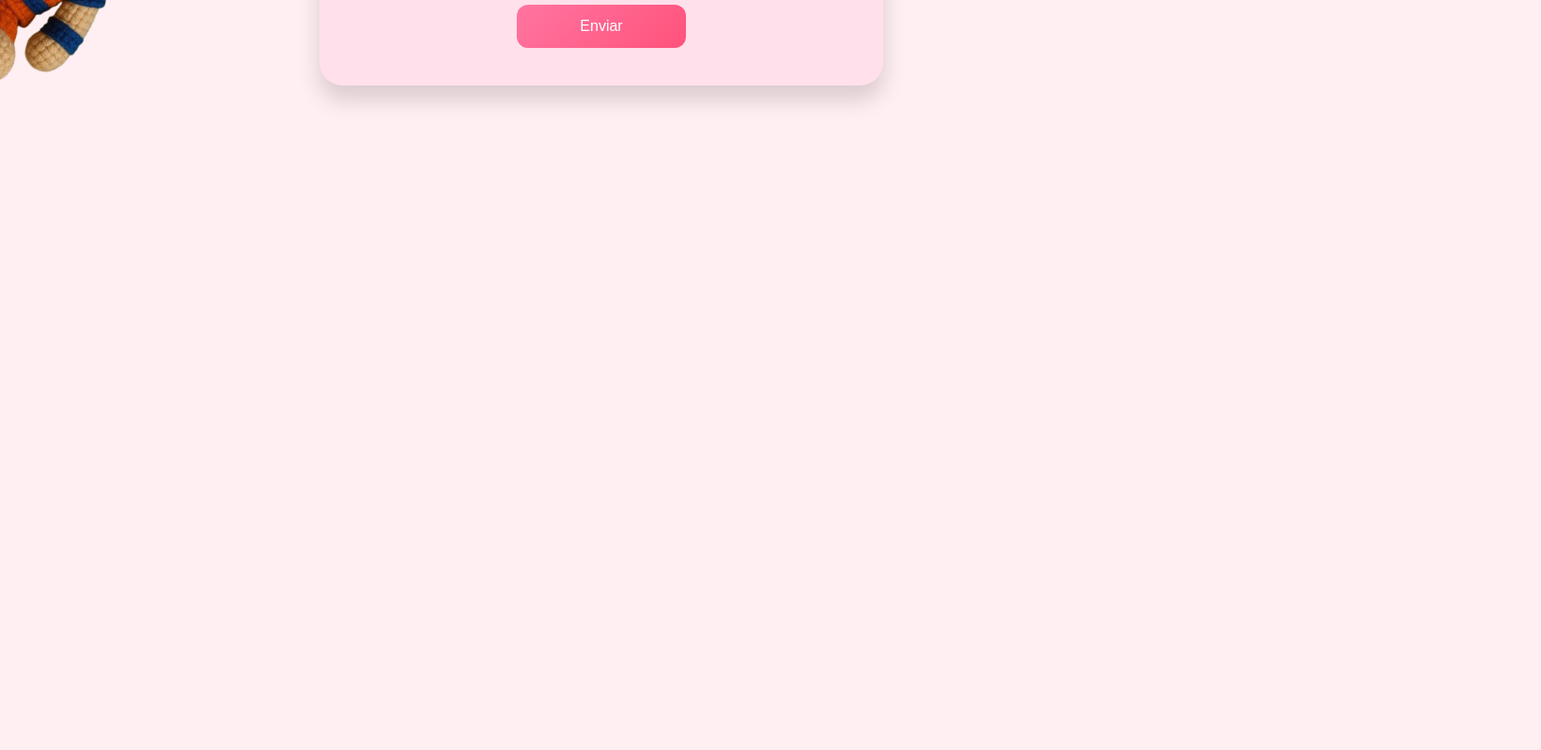
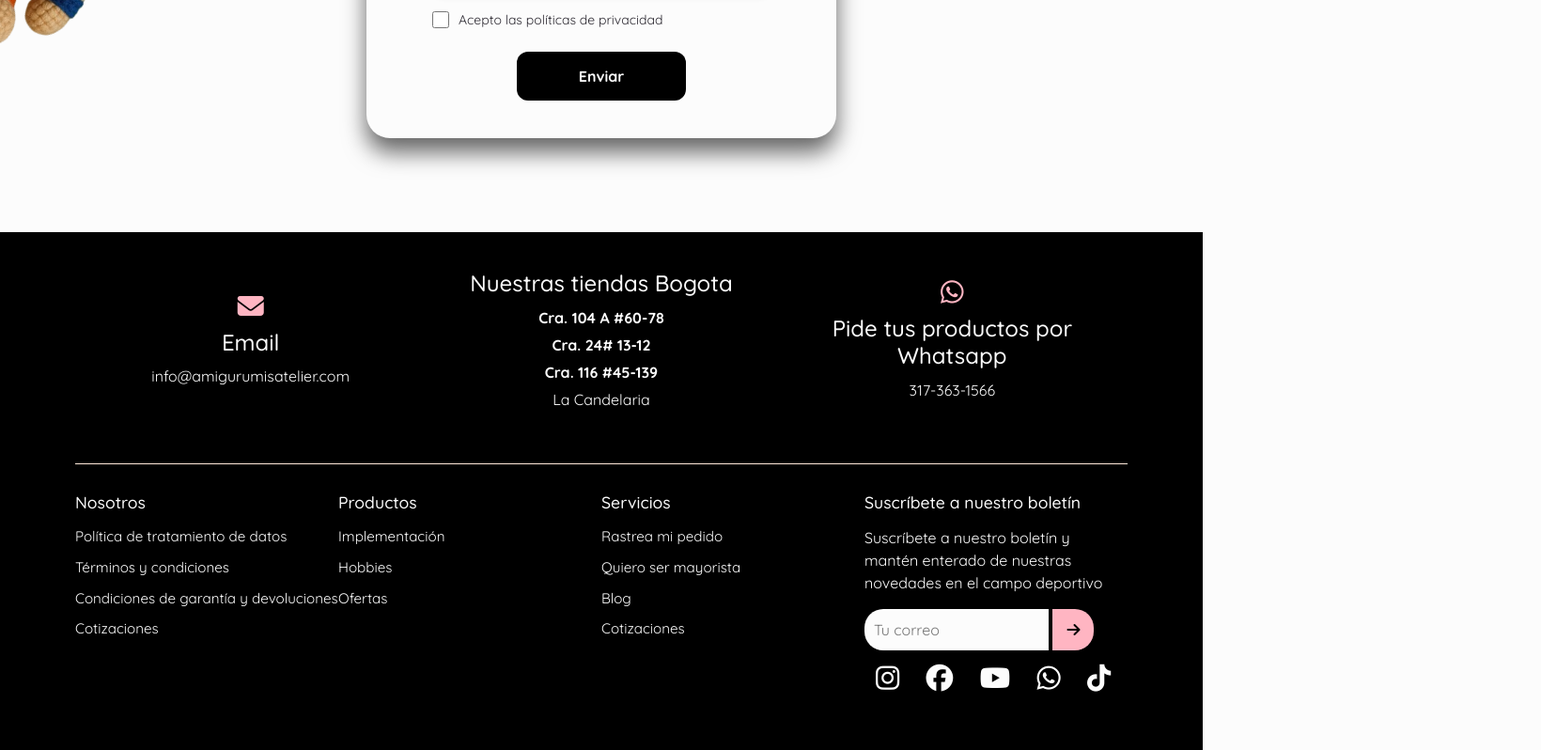
Before and after one commit to nolongerfizz/Codigo-en-accion, a plain HTML site: page HTML/contactanos.html in a window 1280 px wide. Shown: the part 614-1412 px from the top of the page at 94% size, 1640 px wide, since content can reach past the window. Before the commit the page ends 800 px from the top, so only its background shows below. Drawn offline with nearby package versions, Linux system fonts and the light colour scheme.

Commit message:
feat: tarea número 6 concluída

```diff
--- a/CSS/style_acerca.css
+++ b/CSS/style_acerca.css
@@ -9,6 +9,8 @@
     --atelier-rosa-ternura: #FFB5C2;   /* Rosa pastel, evoca dulzura y ternura */
     --atelier-cian-celeste: #83CDE2;   /* Cian suave, como un cielo bordado */
     --atelier-piel-suave: #FFE9DA;     /* Tono piel claro, perfecto para personajes */
+    --atelier-rosa-zakura:#EC407A ;     /* Tono piel claro, perfecto para personajes */
+
   }
 /* UNIVERSAL */
   *{
@@ -60,7 +62,7 @@ border-radius: 1rem; /* Bordes redondeados para un estilo más suave y amigable
   text-align: center;
   font-size: 32px;
   font-weight: 700;
-  color: var(--atelier-rosa-ternura);
+  color: var(--atelier-rosa-zakura);
   margin-bottom: 30px;
   padding: 0 auto;
 }
@@ -90,7 +92,7 @@ border-radius: 1rem; /* Bordes redondeados para un estilo más suave y amigable
 }
 
 .card-title {
-  color: var(--atelier-cian-celeste);
+  color: var(--atelier-negro-hilo);
   font-weight: 700;
   font-size: 20px;
 }
@@ -149,8 +151,9 @@ border-radius: 1rem; /* Bordes redondeados para un estilo más suave y amigable
 /* SECCIÓN CONOCENOS */
 #equipo {
     padding: 2rem 1rem;
-    background-color: var(--atelier-piel-suave);
+    background-color: var(--atelier-rosa-ternura);
     text-align: center;
+    margin-bottom: 70px;
   }
 
   #equipo h2 {
@@ -191,7 +194,7 @@ border-radius: 1rem; /* Bordes redondeados para un estilo más suave y amigable
     height: 120px;
     border-radius: 50%;
     object-fit: cover;
-    border: 4px solid var(--atelier-cian-celeste);
+    border: 4px solid var(--atelier-negro-hilo);
     margin-bottom: 1rem;
   }
 
--- a/CSS/style_contactanos.css
+++ b/CSS/style_contactanos.css
@@ -1,3 +1,18 @@
+/* Tipo de fuente */
+@import url('https://fonts.googleapis.com/css2?family=Quicksand:wght@300..700&display=swap');
+
+
+/* Paleta de colores */
+:root {
+    --atelier-blanco-nube: #FCFCFC;    /* Casi blanco, como el hilo base o fondo */
+    --atelier-negro-hilo: #000000;     /* Negro, ideal para detalles como ojos o bordes */
+    --atelier-rosa-ternura: #FFB5C2;   /* Rosa pastel, evoca dulzura y ternura */
+    --atelier-cian-celeste: #83CDE2;   /* Cian suave, como un cielo bordado */
+    --atelier-piel-suave: #FFE9DA;     /* Tono piel claro, perfecto para personajes */
+    --atelier-rosa-zakura:#EC407A ;     /* Tono piel claro, perfecto para personajes */
+
+  }
+
 
 /* ======================= */
 /*    ESTILOS GENERALES    */
@@ -5,29 +20,40 @@
 body {
     margin: 0;
     padding: 0;
-    font-family: 'Poppins', 'Arial Rounded MT Bold', sans-serif;
-    background: #ffeef2;
+    font-family: 'Quicksand', sans-serif;
+    background: var(--atelier-blanco-nube);
     display: flex;
-    align-items: center;
-    justify-content: center;
-    height: 100vh;
-    overflow: hidden;
+    flex-direction: column;
+
   }
 
   /* ======================= */
   /* CONTENEDOR PRINCIPAL */
   /* ======================= */
+
+  .container-full{
+    display: flex;
+    justify-content: center;
+    align-items: center;
+    margin: 100px 0;
+    position: relative;
+  }
+
+  .container-full img{
+    position: absolute;
+  }
+
   .contact-container {
-    background: #ffe0eb;
+    background: var(--atelier-blanco-nube);
     padding: 40px 50px;
     border-radius: 25px;
-    box-shadow: 0 15px 25px rgba(0, 0, 0, 0.15);
+    box-shadow: 0 15px 25px rgba(0, 0, 0, 0.60);
     width: 500px;
     max-width: 90%;
-    position: relative;
     text-align: center;
     z-index: 1;
     animation: fadeIn 1s ease-in;
+
   }
 
   .contact-container h2 {
@@ -39,7 +65,7 @@ body {
   /* ======================= */
   /* CAMPOS DEL FORMULARIO */
   /* ======================= */
-  input, textarea {
+   .input-form, textarea {
     display: block;
     width: 90%;
     max-width: 100%;
@@ -52,6 +78,7 @@ body {
     outline: none;
     box-shadow: 0 2px 5px rgba(0,0,0,0.05);
     background: #fff;
+    border: 1px solid #b0afaf;
   }
 
   input:focus,
@@ -101,13 +128,14 @@ body {
   /* ======================= */
   /* BOTÓN DE ENVÍO */
   /* ======================= */
-  button {
-    background: linear-gradient(135deg, #ff75a0, #ff527b);
-    color: white;
+  .button-submit {
+    background:var(--atelier-negro-hilo);
+    color: var(--atelier-blanco-nube);
     border: none;
     padding: 14px 24px;
     border-radius: 12px;
     font-size: 16px;
+    font-weight: bold;
     cursor: pointer;
     transition: background 0.3s ease, transform 0.2s ease;
     width: 180px;
@@ -115,8 +143,8 @@ body {
     display: block;
   }
 
-  button:hover {
-    background: linear-gradient(135deg, #ff527b, #ff3465);
+  .button-submit:hover {
+    background:var(--atelier-rosa-zakura);
     transform: translateY(-3px);
   }
 
@@ -199,7 +227,7 @@ body {
     }
 
 
-    button {
+    .button-submit {
         width: 100%;
     }
   }
--- a/CSS/style_footer.css
+++ b/CSS/style_footer.css
@@ -19,50 +19,120 @@
 }
 
 /* SECCIÓN FOOTER*/
+
 footer {
-  color: var(--atelier-negro-hilo);
-  padding: 20px 0;
-  margin-top: 60px;
-  border-top: 2px solid var(--atelier-negro-hilo); /* línea negra arriba */
+  background-color: var(--atelier-negro-hilo);
+  color: var(--atelier-blanco-nube);
+  padding: 40px 80px;
 }
 
-.contenido-footer {
+.footer-top {
+  display: flex;
+  justify-content: space-between;
+  align-items: center;
+  text-align: center;
+  padding-bottom: 40px;
+  border-bottom: 1px solid var(--atelier-piel-suave);
+}
+
+.footer-top div {
+  flex: 1;
   display: flex;
   flex-direction: column;
   align-items: center;
-  gap: 20px;
-  padding: 0 20px;
 }
 
-#copyright {
-  text-align: center;
-  font-size: 0.9rem;
-  margin: 0;
-  max-width: 90%;
+.footer-top i {
+  font-size: 28px;
+  margin-bottom: 10px;
+  color: var(--atelier-rosa-ternura);
 }
 
-.iconos-footer {
-  display: flex;
-  justify-content: center;
-  gap: 25px;
+.footer-top h4 {
+  margin-bottom: 10px;
+  color: var(--atelier-blanco-nube);
 }
 
-.iconos-footer a {
-  color: var(--atelier-negro-hilo);
-  font-size: 1.5rem;
-  transition: transform 0.3s ease;
+.footer-bottom {
+  display: flex;
+  justify-content: space-between;
+  flex-wrap: wrap;
+  padding-top: 30px;
 }
 
-.iconos-footer a:hover {
-  transform: scale(1.2);
-  color: var(--atelier-cian-celeste);
+.footer-column {
+  flex: 1 1 200px;
+  margin-bottom: 20px;
 }
 
-/* Pantalla Web: 1440px */
-@media (min-width: 1025px) {
-  .contenido-footer {
-    flex-direction: row;
-    justify-content: space-between;
-    max-width: 1200px
+.footer-column h4 {
+  margin-bottom: 15px;
+  font-size: 1.1em;
+  color: var(--atelier-blanco-nube);
+}
+
+.footer-column ul {
+  list-style: none;
+  padding: 0;
+}
+
+.footer-column ul li {
+  margin-bottom: 10px;
+  font-size: 0.95em;
+  color: var(--atelier-blanco-nube);
+}
+
+.newsletter .input-email{
+  padding: 10px;
+  width: 70%;
+  border-radius: 20px 0 0 20px;
+  border: none;
+  outline: none;
+  background-color: var(--atelier-blanco-nube);
+  color: var(--atelier-negro-hilo);
+}
+
+.newsletter button {
+  padding: 10px 15px;
+  background-color: var(--atelier-rosa-ternura);
+  border: none;
+  color: var(--atelier-negro-hilo);
+  border-radius: 0 20px 20px 0;
+  cursor: pointer;
+}
+
+.social-icons {
+  margin-top: 15px;
+}
+
+.social-icons i {
+  font-size: 1.8em;
+  margin: 0 12px;
+  cursor: pointer;
+  color: var(--atelier-blanco-nube);
+  transition: transform 0.3s ease, color 0.3s ease;
+}
+
+.social-icons i:hover {
+  transform: scale(1.2);
+  color: var(--atelier-rosa-ternura);
+}
+
+.store-address b {
+  display: block;
+  margin-bottom: 5px;
+  color: var(--atelier-blanco-nube);
+}
+
+@media (max-width: 768px) {
+  .footer-top,
+  .footer-bottom {
+    flex-direction: column;
+    text-align: center;
+  }
+
+  .social-icons {
+    display: flex;
+    justify-content: center;
   }
 }
--- a/CSS/style_register.css
+++ b/CSS/style_register.css
@@ -4,14 +4,15 @@
     --atelier-rosa-ternura: #FFB5C2;
     --atelier-cian-celeste: #83CDE2;
     --atelier-piel-suave: #FFE9DA;
+    --atelier-rosa-ternura: #FFB5C2;
+    --atelier-rosa-zakura:#EC407A ;     /* Tono piel claro, perfecto para personajes */
   }
 
 /* General */
-body {
+* {
     font-family: 'Quicksand', sans-serif;
     margin: 0;
     padding: 0;
-    background-color: #fef6f9;
   }
 
   /* Contenedor principal */
@@ -54,15 +55,16 @@ body {
 
   /* Botón personalizado */
   .btn-register {
-    background-color: #ff8fa3;
+    background-color: var(--atelier-negro-hilo);
     border: none;
     width: 100%;
-    color: white;
+    color: var(--atelier-blanco-nube);
     font-weight: 600;
   }
 
   .btn-register:hover {
-    background-color: #ff6f91;
+    background-color: var(--atelier-rosa-zakura);
+    color: var(--atelier-blanco-nube);
   }
 
   /* Texto de enlace */
--- a/HTML/contactanos.html
+++ b/HTML/contactanos.html
@@ -1,25 +1,36 @@
 <!DOCTYPE html>
 <html lang="es">
+
 <head>
   <meta charset="UTF-8">
   <meta name="viewport" content="width=device-width, initial-scale=1.0">
+  <link rel="stylesheet" href="https://cdnjs.cloudflare.com/ajax/libs/font-awesome/6.7.2/css/all.min.css"
+  integrity="sha512-Evv84Mr4kqVGRNSgIGL/F/aIDqQb7xQ2vcrdIwxfjThSH8CSR7PBEakCr51Ck+w+/U6swU2Im1vVX0SVk9ABhg=="
+  crossorigin="anonymous" referrerpolicy="no-referrer" />
+  <link href="https://cdn.jsdelivr.net/npm/bootstrap@5.3.5/dist/css/bootstrap.min.css" rel="stylesheet" integrity="sha384-SgOJa3DmI69IUzQ2PVdRZhwQ+dy64/BUtbMJw1MZ8t5HZApcHrRKUc4W0kG879m7" crossorigin="anonymous">
   <title>Contáctanos</title>
-  <link rel="stylesheet" href="../CSS/style_contactanos.css">
+  <link rel="stylesheet" href="/CSS/style_contactanos.css">
+  <link rel="stylesheet" href="/CSS/style_header.css">
+  <link rel="stylesheet" href="/CSS/style_footer.css">
 </head>
+
 <body>
+  <!-- Aquí está el header -->
+  <div id="header"></div>
 
+
+
+  <div class="container-full">
     <!-- Muñecos decorativos -->
     <img src="../assets/Amigurumi 2.png" alt="Muñeco izquierda" class="muñeco izquierda">
     <img src="../assets/Amigurumi 1.png" alt="Muñeco derecha" class="muñeco derecha">
-
     <div class="contact-container">
-    <h2>Contáctanos <span class="emoji">✨</span></h2>
-
+      <h2>Contáctanos <span class="emoji"></span></h2>
       <!-- Formulario -->
       <form id="contactForm" action="https://formspree.io/f/meogoelb" method="POST">
-      <input type="text" id="nombre" name="nombre" placeholder="Nombre" required>
-      <input type="tel" id="telefono" name="telefono" placeholder="Teléfono" required>
-      <input type="email" id="correo" name="correo" placeholder="Correo electrónico" required>
+        <input class="input-form" type="text" id="nombre" name="nombre" placeholder="Nombre" required>
+        <input class="input-form" type="tel" id="telefono" name="telefono" placeholder="Teléfono" required>
+        <input class="input-form" type="email" id="correo" name="correo" placeholder="Correo electrónico" required>
         <textarea id="mensaje" name="mensaje" placeholder="Escribe tu mensaje aquí..." required></textarea>
 
         <!-- Checkbox alineado correctamente -->
@@ -28,14 +39,22 @@
           <label for="privacidad">Acepto las políticas de privacidad</label>
         </div>
 
-      <button type="submit">Enviar</button>
+        <button class="button-submit" type="submit">Enviar</button>
 
         <!-- Contenedor para mensajes de validación -->
         <div id="form-messages"></div>
       </form>
     </div>
+  </div>
 
-  <script src="../JS/contactanos.js"></script>
+
+  <!-- Aqui está el foooter -->
+  <div id="footer"></div>
+
+  <script src="/JS/loader.js"></script>
+  <script src="/JS/contactanos.js"></script>
+  <script src="https://cdn.jsdelivr.net/npm/bootstrap@5.3.5/dist/js/bootstrap.bundle.min.js" integrity="sha384-k6d4wzSIapyDyv1kpU366/PK5hCdSbCRGRCMv+eplOQJWyd1fbcAu9OCUj5zNLiq" crossorigin="anonymous"></script>
 
 </body>
+
 </html>
--- a/components/footer.html
+++ b/components/footer.html
@@ -1,12 +1,68 @@
-<!-- FOOTER dennis -->
-<footer id="pie-de-pagina" class="pie-de-pagina">
-  <!-- Información de contacto, redes sociales, derechos reservados -->
-  <div class="contenido-footer">
-    <p id="copyright">&copy; 2025 Amigurumis Atelier. Todos los derechos reservados.</p>
-    <div class="iconos-footer">
-      <a href="#"><i class="fa-brands fa-instagram"></i></a>
-      <a href="#"><i class="fa-solid fa-envelope"></i></a>
-      <a href="#"><i class="fa-brands fa-whatsapp"></i></a>
+<footer>
+  <div class="footer-top">
+    <div>
+      <i class="fa fa-envelope"></i>
+      <h4>Email</h4>
+      <p>info@amigurumisatelier.com</p>
+    </div>
+    <div class="store-address">
+      <h4>Nuestras tiendas Bogota</h4>
+      <b>Cra. 104 A #60-78</b>
+      <b>Cra. 24# 13-12</b>
+      <b>Cra. 116 #45-139</b>
+      <p>La Candelaria</p>
+    </div>
+    <div>
+      <i class="fab fa-whatsapp"></i>
+      <h4>Pide tus productos por Whatsapp</h4>
+      <p>317-363-1566</p>
+    </div>
+  </div>
+
+  <div class="footer-bottom">
+    <div class="footer-column">
+      <h4>Nosotros</h4>
+      <ul>
+        <li>Política de tratamiento de datos</li>
+        <li>Términos y condiciones</li>
+        <li>Condiciones de garantía y devoluciones</li>
+        <li>Cotizaciones</li>
+      </ul>
+    </div>
+
+    <div class="footer-column">
+      <h4>Productos</h4>
+      <ul>
+        <li>Implementación</li>
+        <li>Hobbies</li>
+        <li>Ofertas</li>
+      </ul>
+    </div>
+
+    <div class="footer-column">
+      <h4>Servicios</h4>
+      <ul>
+        <li>Rastrea mi pedido</li>
+        <li>Quiero ser mayorista</li>
+        <li>Blog</li>
+        <li>Cotizaciones</li>
+      </ul>
+    </div>
+
+    <div class="footer-column newsletter">
+      <h4>Suscríbete a nuestro boletín</h4>
+      <p>Suscríbete a nuestro boletín y mantén enterado de nuestras novedades en el campo deportivo</p>
+      <form>
+        <input class="input-email" type="email" placeholder="Tu correo">
+        <button><i class="fa fa-arrow-right"></i></button>
+      </form>
+      <div class="social-icons">
+        <i class="fab fa-instagram"></i>
+        <i class="fab fa-facebook"></i>
+        <i class="fab fa-youtube"></i>
+        <i class="fab fa-whatsapp"></i>
+        <i class="fab fa-tiktok"></i>
+      </div>
     </div>
   </div>
 </footer>
--- a/components/header.html
+++ b/components/header.html
@@ -6,9 +6,10 @@
 
     <nav class="nav-group">
         <a href="#">Inicio</a>
-        <a href="#">Nosotros</a>
+        <a href="acerca_nosotros.html">Nosotros</a>
         <a href="#">Servicios</a>
         <a href="contactanos.html">Contacto</a>
+        <a href="register.html">Registrarse</a>
     </nav>
 
     <div class="icons">
@@ -27,7 +28,7 @@
     <div class="menu-responsive-links" id="responsive-menu">
         <a href="register.html">Regístrate</a>
         <a href="#">Inicio</a>
-        <a href="#">Nosotros</a>
+        <a href="acerca_nosotros.html">Nosotros</a>
         <a href="#">Servicios</a>
         <a href="contactanos.html">Contacto</a>
     </div>
```
Also changed, not shown: HTML/acerca_nosotros.html (+1 -0 lines), HTML/register.html (+17 -7 lines). Lines whose indentation alone changed are shown as unchanged.
